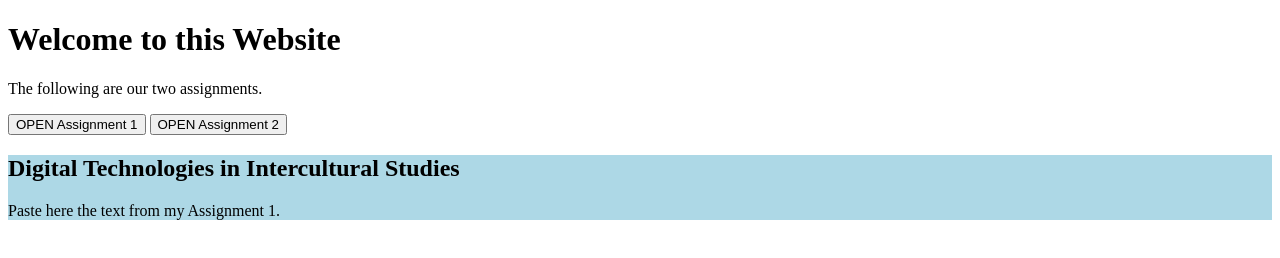
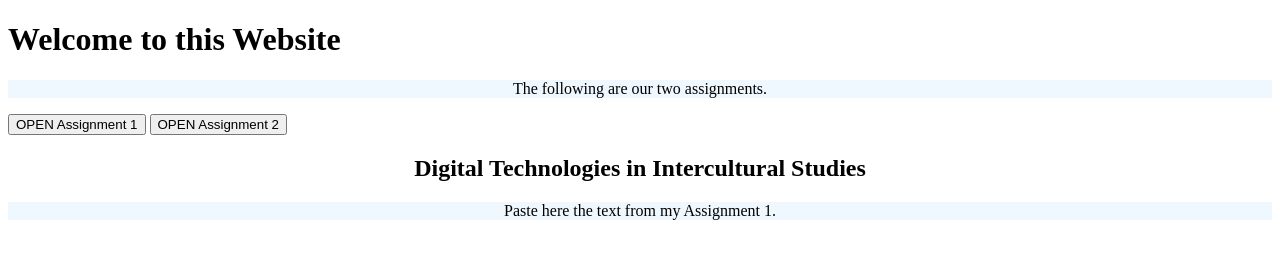
Before and after one commit to ImvaBe/TestingCode, a plain HTML site: page index.html in a window 1280 px wide. Both pictures are taken after a click on the button "OPEN Assignment 1". Drawn offline with Linux system fonts and the light colour scheme.

Commit message:
background color

```diff
--- a/index.html
+++ b/index.html
@@ -12,11 +12,11 @@
 
   <p>The following are our two assignments.</p>
 
-  <button onclick="loadHTML('assignment1.html', 'content'); makeh1Blue();">
+  <button onclick="loadHTML('assignment1.html', 'content'); makeBackgroundWhite();">
     OPEN Assignment 1
   </button>
 
-  <button onclick="loadHTML('assignment2.html', 'content'); makeh1Blue();">
+  <button onclick="loadHTML('assignment2.html', 'content'); makeBackgroundWhite();">
     OPEN Assignment 2
   </button>
 
@@ -36,8 +36,8 @@
       }
     }
 
-    function makeh1Blue() {
-      document.getElementById('content').style.backgroundColor = 'lightblue';
+    function makeBackgroundWhite() {
+      document.getElementById('content').style.backgroundColor = 'white';
     }
   </script>
 </body>
--- a/styles.css
+++ b/styles.css
@@ -0,0 +1,9 @@
+h2{
+  text-align: center;
+  border: darkseagreen;
+}
+
+p {
+    text-align: center;
+    background-color: aliceblue;
+}
```
